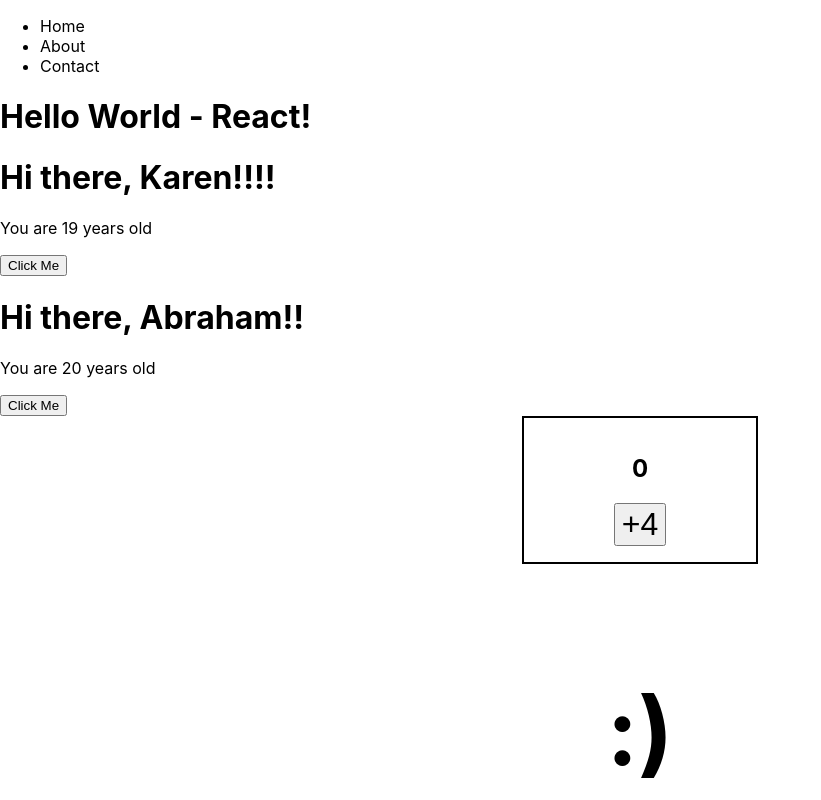
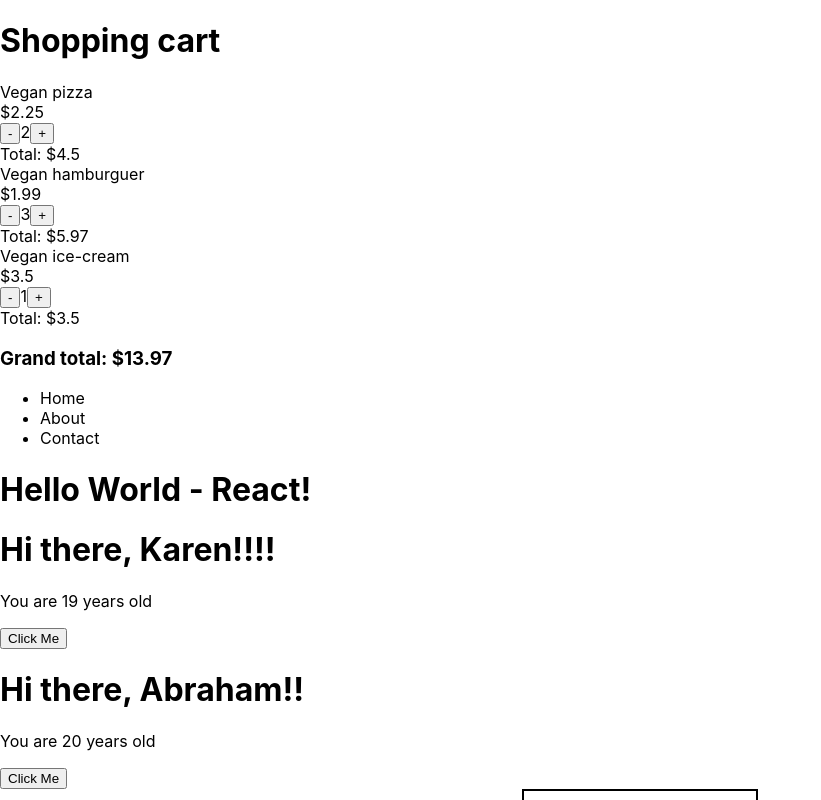
Before and after one commit to Abrahamcepedao/React-app, a React (Create React App) app: page / in a window 1280 px wide. Shown: the top 800 px of the page, without its empty margins (0-821 px from the left). Built offline with nearby package versions, Linux system fonts and the light colour scheme.

Commit message:
Added Shopping Cart

```diff
--- a/src/App.js
+++ b/src/App.js
@@ -3,12 +3,20 @@ import NavBar from './NavBar';
 import Greeter from './Greeter';
 import Counter from './Counter';
 import TooglerMood from './TooglerMood';
+import Cart from './Cart';
 import './App.css';
-import './Counter.css'
+
+
+const items = [
+  { id: 1, name: 'Vegan pizza', price: 2.25, qty: 2},
+  { id: 2, name: 'Vegan hamburguer', price: 1.99, qty: 3 },
+  { id: 3, name: 'Vegan ice-cream', price: 3.50, qty: 1 }
+]
 
 function App() {
   return (
     <div>
+      <Cart initialItems={items} />
       <NavBar />
       <h1>Hello World - React!</h1>
       <Greeter name="Karen" age="19" excitement={4}/>
--- /dev/null
+++ b/src/Cart.js
@@ -0,0 +1,32 @@
+import React, { useState } from 'react';
+import CartItem from './CartItem';
+
+function Cart({ initialItems }){
+    const [items, setItems] = useState(initialItems);
+    const updateQty = (id, newQty) => {
+        const newItems = items.map(item => {
+            if(item.id === id){
+                return { ...item, qty: newQty};
+            }
+            return item;
+        })
+        setItems(newItems);
+    }
+    const grandTotal =  items.reduce((total, item) => (
+        total + item.qty * item.price
+    ), 0).toFixed(2);
+
+    return (
+        <div className="Cart">
+            <h1>Shopping cart</h1>
+            <div className="Cart-items">
+                {items.map(item => (
+                    <CartItem key={item.id} {...item}/>
+                ))}
+            </div>
+            <h3>Grand total: ${grandTotal}</h3>
+        </div>
+    )
+}
+
+export default Cart;
--- /dev/null
+++ b/src/CartItem.js
@@ -0,0 +1,24 @@
+import React from 'react';
+
+function CartItem({id, name, price, qty}){
+    return (
+        <div className="CartItem">
+            <div>
+                {name}
+            </div>
+            <div>
+                ${price}
+            </div>
+            <div>
+                <button>-</button>
+                {qty}
+                <button>+</button>
+            </div>
+            <div>
+                Total: ${qty*price}
+            </div>
+        </div>
+    )
+}
+
+export default CartItem;
--- a/src/Counter.js
+++ b/src/Counter.js
@@ -1,4 +1,5 @@
 import React, { useState } from 'react';
+import './Counter.css'
 
 function Counter({step = 1}){
     const  [count, setCount] =  useState(0);
```
